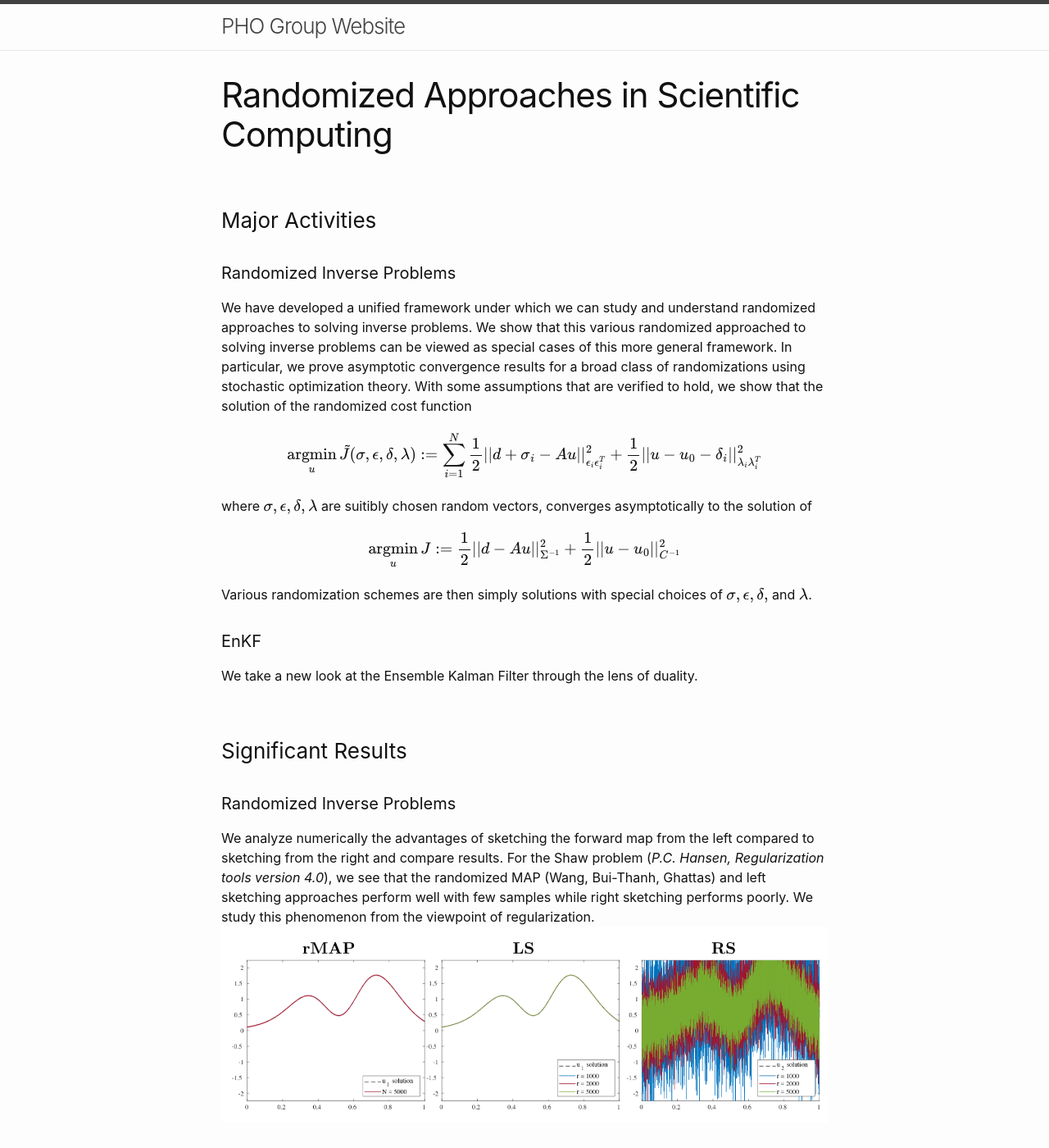
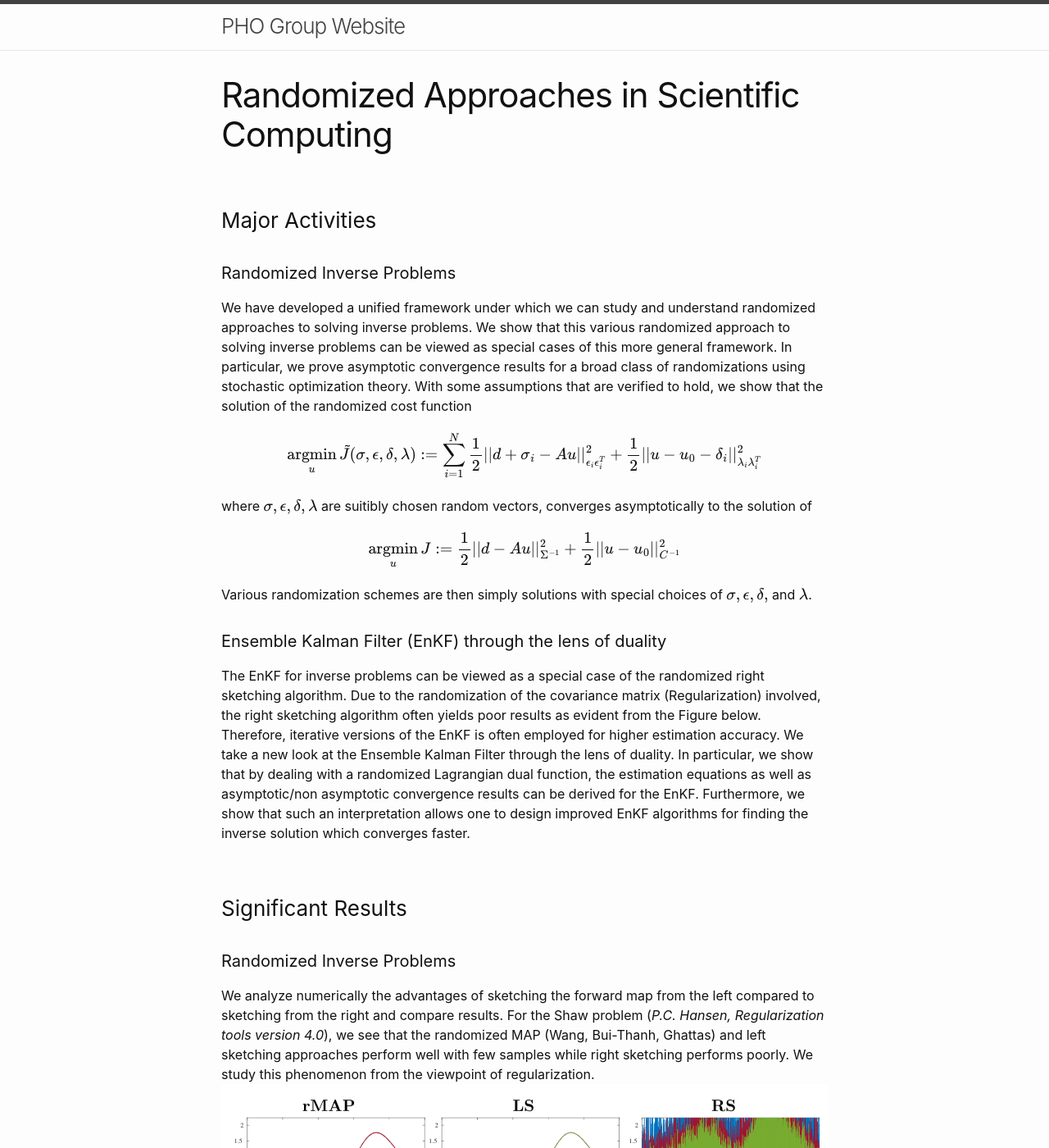
Before and after one commit to tscott-00/phogroup.github.io, a Jekyll site: the page built from cdse/randomized_approaches.md, in a window 1280 px wide and 1400 px high. Shown: the whole window at 82% size. Built offline with Jekyll 4.4.1, drawn with Linux system fonts in a browser that asks for light colours; formulas are drawn with MathJax 3.

Commit message:
Update randomized_approaches.md
EnKF added

```diff
--- a/cdse/randomized_approaches.md
+++ b/cdse/randomized_approaches.md
@@ -8,7 +8,7 @@ permalink: /cdse/randomized_approaches
 #### Randomized Inverse Problems
 We have developed a unified framework under which we can study and understand
 randomized approaches to solving inverse problems. We show that this
-various randomized approached to solving inverse problems can be viewed
+various randomized approach to solving inverse problems can be viewed
 as special cases of this more general framework. In particular, we prove
 asymptotic convergence results for a broad class of randomizations using
 stochastic optimization theory. With some assumptions that are verified to hold,
@@ -25,10 +25,10 @@ $$ \underset{u}{\operatorname{argmin}} J := \frac{1}{2} ||d - Au||^2_{\Sigma^{-1
 
 Various randomization schemes are then simply solutions with special choices of $$\sigma, \epsilon, \delta,$$ and $$\lambda$$.
 
-#### EnKF
-We take a new look at the Ensemble Kalman Filter through the lens
-of duality.
-<!-- Krish - please fill this in with more detail -->
+#### Ensemble Kalman Filter (EnKF) through the lens of duality
+The EnKF for inverse problems can be viewed as a special case of the randomized right sketching algorithm. Due to the randomization of the covariance matrix (Regularization) involved, the right sketching algorithm often yields poor results as evident from the Figure below. Therefore, iterative versions of the EnKF is often employed for higher estimation accuracy. We take a new look at the Ensemble Kalman Filter through the lens
+of duality. In particular, we show that by dealing with a randomized Lagrangian dual function, the estimation equations as well as asymptotic/non asymptotic convergence results can be derived for the EnKF.  Furthermore, we show that such an interpretation allows one to design improved EnKF algorithms for finding the inverse solution which converges faster.
+
 
 ### Significant Results
 #### Randomized Inverse Problems
```
